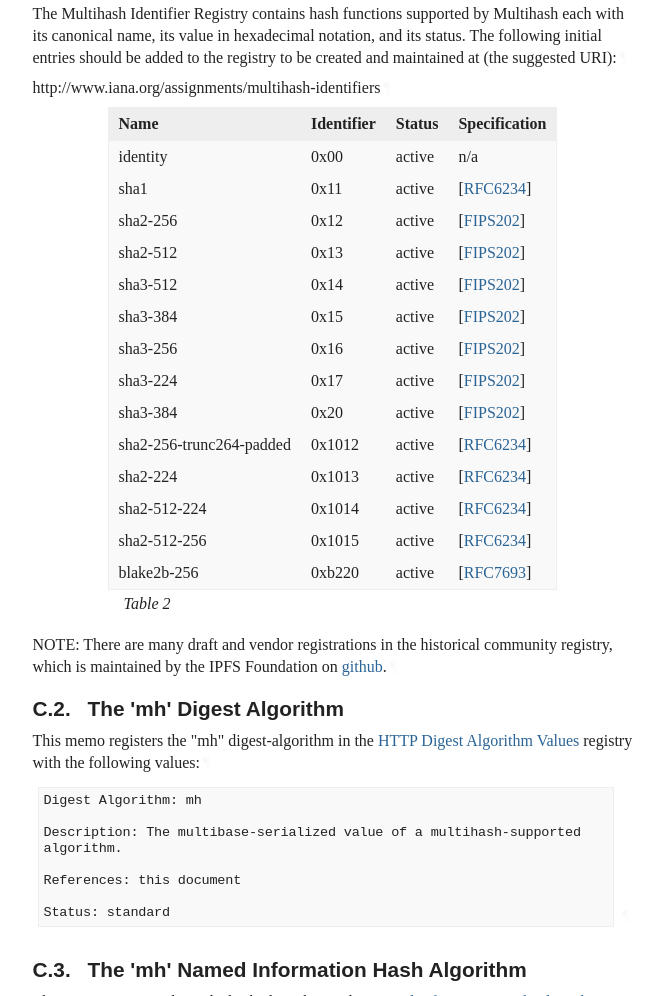
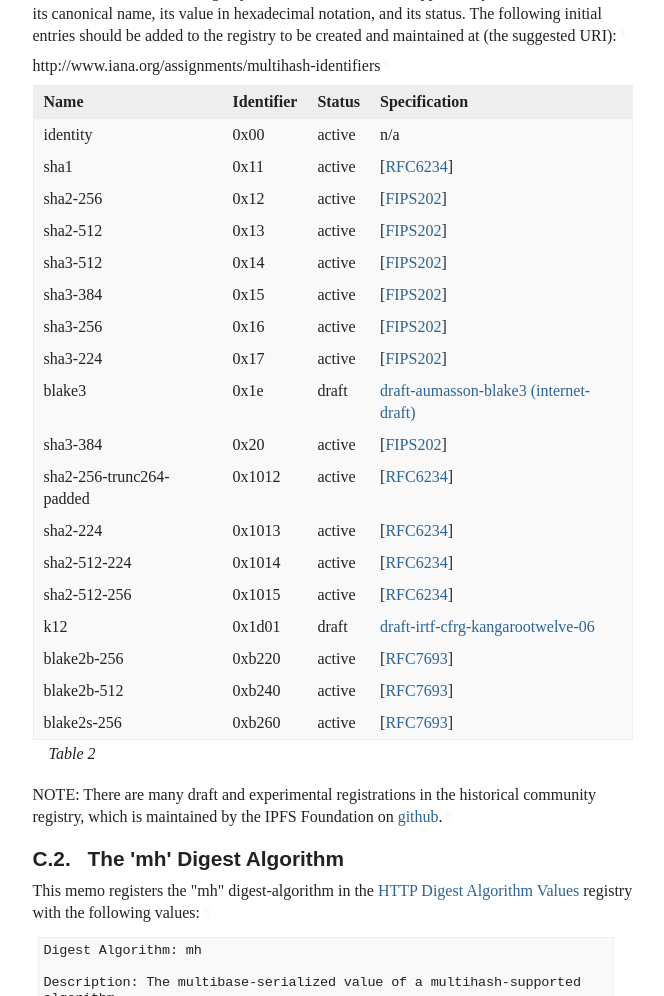
Before and after one commit to ipfs-tech/multiformats-multihash-v8, a plain HTML site: page draft-multiformats-multihash.html in a window 1280 px wide. Shown: the part 6866-7862 px from the top of the page, without its empty margins (92-756 px from the left). Drawn offline with Linux system fonts and the light colour scheme; a web font is replaced by a local one.

Commit message:
Script updating gh-pages from 61f4fb8. [ci skip]

```diff
--- a/draft-multiformats-multihash.html
+++ b/draft-multiformats-multihash.html
@@ -1487,7 +1487,7 @@ facilitated by a generic cross-registry tag for self-describing multihashes,
 first proposed to the <a href="https://www.iana.org/assignments/named-information/named-information.xhtml#hash-alg">NIH registry</a> by <a href="https://www.ietf.org/archive/id/draft-multiformats-multihash-03.html#appendix-D.2">Appendix
 B</a>
 in the 2021 internet-draft (v3) of this same document. This also extends the NIH
-registry to larger namespace of the more capacious multiformats registry.<a href="#section-5.1.1-2" class="pilcrow">¶</a></p>
+registry to the larger namespace of the multiformats registry.<a href="#section-5.1.1-2" class="pilcrow">¶</a></p>
 <p id="section-5.1.1-3">The translation is achieved thusly:<a href="#section-5.1.1-3" class="pilcrow">¶</a></p>
 <ol start="1" type="1" class="normal type-1" id="section-5.1.1-4">
 <li id="section-5.1.1-4.1">
@@ -1635,9 +1635,7 @@ variants.<a href="#section-5.2-2" class="pilcrow">¶</a></p>
       <h2 id="name-test-values">
 <a href="#appendix-B" class="section-number selfRef">Appendix B. </a><a href="#name-test-values" class="section-name selfRef">Test Values</a>
       </h2>
-<p id="appendix-B-1">The multihash examples are chosen to show different hash functions and different
-hash digest lengths at play.  The input test data for all of the examples in
-this section is:<a href="#appendix-B-1" class="pilcrow">¶</a></p>
+<p id="appendix-B-1">The input test data for all of the examples in this section is:<a href="#appendix-B-1" class="pilcrow">¶</a></p>
 <div class="lang-bash sourcecode" id="appendix-B-2">
 <pre>
 Merkle–Damgård
@@ -1813,6 +1811,14 @@ maintained at (the suggested URI):<a href="#appendix-C.1-1" class="pilcrow">¶</
 </td>
             </tr>
             <tr>
+              <td class="text-left" rowspan="1" colspan="1">blake3</td>
+              <td class="text-left" rowspan="1" colspan="1">0x1e</td>
+              <td class="text-left" rowspan="1" colspan="1">draft</td>
+              <td class="text-left" rowspan="1" colspan="1">
+                <a href="https://datatracker.ietf.org/doc/draft-aumasson-blake3/">draft-aumasson-blake3 (internet-draft)</a>
+</td>
+            </tr>
+            <tr>
               <td class="text-left" rowspan="1" colspan="1">sha3-384</td>
               <td class="text-left" rowspan="1" colspan="1">0x20</td>
               <td class="text-left" rowspan="1" colspan="1">active</td>
@@ -1853,6 +1859,14 @@ maintained at (the suggested URI):<a href="#appendix-C.1-1" class="pilcrow">¶</
 </td>
             </tr>
             <tr>
+              <td class="text-left" rowspan="1" colspan="1">k12</td>
+              <td class="text-left" rowspan="1" colspan="1">0x1d01</td>
+              <td class="text-left" rowspan="1" colspan="1">draft</td>
+              <td class="text-left" rowspan="1" colspan="1">
+                <a href="https://datatracker.ietf.org/doc/draft-irtf-cfrg-kangarootwelve/06/">draft-irtf-cfrg-kangarootwelve-06</a>
+</td>
+            </tr>
+            <tr>
               <td class="text-left" rowspan="1" colspan="1">blake2b-256</td>
               <td class="text-left" rowspan="1" colspan="1">0xb220</td>
               <td class="text-left" rowspan="1" colspan="1">active</td>
@@ -1860,9 +1874,27 @@ maintained at (the suggested URI):<a href="#appendix-C.1-1" class="pilcrow">¶</
                 <span>[<a href="#RFC7693" class="cite xref">RFC7693</a>]</span>
 </td>
             </tr>
+            <tr>
+              <td class="text-left" rowspan="1" colspan="1">blake2b-512</td>
+              <td class="text-left" rowspan="1" colspan="1">0xb240</td>
+              <td class="text-left" rowspan="1" colspan="1">active</td>
+              <td class="text-left" rowspan="1" colspan="1">
+                <span>[<a href="#RFC7693" class="cite xref">RFC7693</a>]</span>
+</td>
+            </tr>
+            <tr>
+              <td class="text-left" rowspan="1" colspan="1">blake2s-256</td>
+              <td class="text-left" rowspan="1" colspan="1">0xb260</td>
+              <td class="text-left" rowspan="1" colspan="1">active</td>
+              <td class="text-left" rowspan="1" colspan="1">
+                <span>[<a href="#RFC7693" class="cite xref">RFC7693</a>]</span>
+</td>
+            </tr>
           </tbody>
         </table>
-<p id="appendix-C.1-4">NOTE: There are many draft and vendor registrations in the historical community registry, which is maintained by the IPFS Foundation on <a href="https://github.com/multiformats/multicodec/blob/master/table.csv">github</a>.<a href="#appendix-C.1-4" class="pilcrow">¶</a></p>
+<p id="appendix-C.1-4">NOTE: There are many draft and experimental registrations in the historical
+community registry, which is maintained by the IPFS Foundation on
+<a href="https://github.com/multiformats/multicodec/blob/master/table.csv">github</a>.<a href="#appendix-C.1-4" class="pilcrow">¶</a></p>
 </section>
 </div>
 <div id="the-mh-digest-algorithm">
```
Also changed, not shown: draft-multiformats-multihash.txt.
